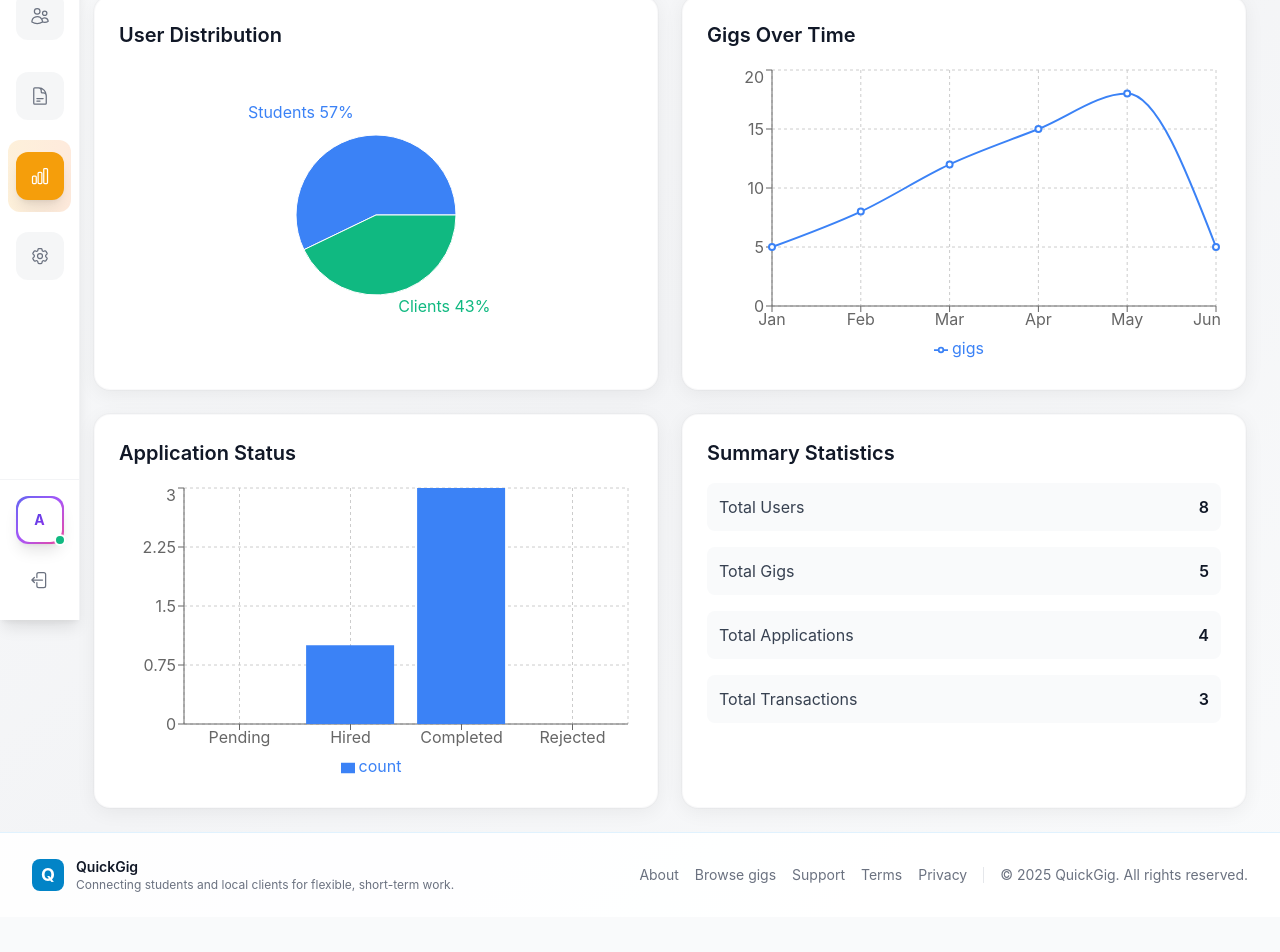
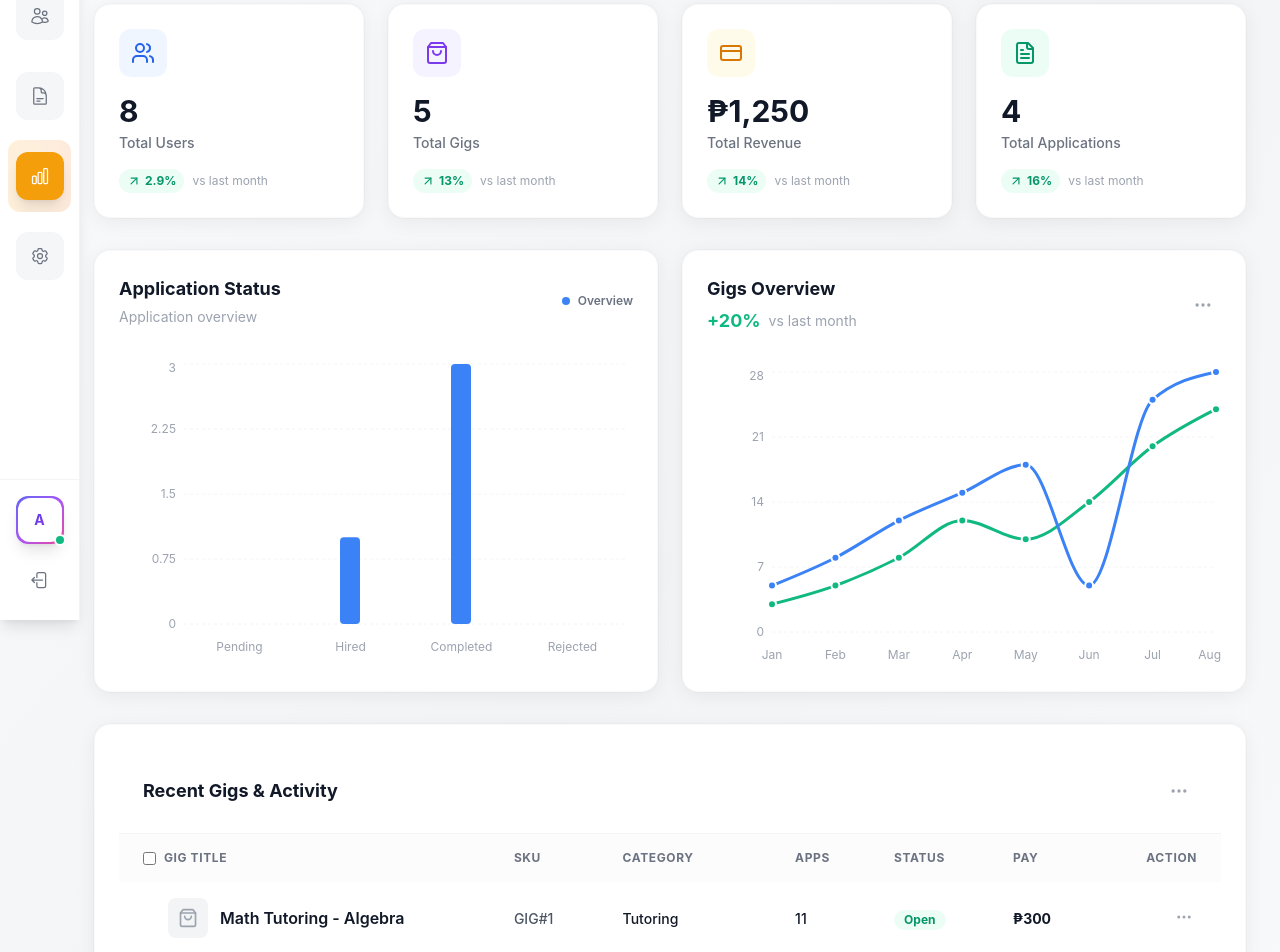
Before and after one commit to Style98k/Capstone, a React (Vite) app in the folder frontend/: page /admin/reports in a window 1280 px wide. Shown: the part 180-1132 px from the top of the page. Before the commit the page ends 1097 px from the top, so only its background shows below. Built offline with nearby package versions, Linux system fonts and the light colour scheme.

Commit message:
updated reports

```diff
--- a/frontend/src/pages/admin/Reports.jsx
+++ b/frontend/src/pages/admin/Reports.jsx
@@ -8,32 +8,70 @@ import {
   Bar,
   LineChart,
   Line,
-  PieChart,
-  Pie,
-  Cell,
   XAxis,
   YAxis,
   CartesianGrid,
   Tooltip,
-  Legend,
   ResponsiveContainer,
 } from 'recharts'
+import {
+  Users,
+  ShoppingBag,
+  FileText,
+  CreditCard,
+  MoreHorizontal,
+  ArrowUpRight,
+  ArrowDownRight,
+  Download,
+  Calendar
+} from 'lucide-react'
+import { useState } from 'react'
 
-const COLORS = ['#3b82f6', '#10b981', '#f59e0b', '#ef4444', '#8b5cf6']
+const StatCard = ({ title, value, icon: Icon, color, trend, trendValue }) => {
+  const colorStyles = {
+    emerald: 'bg-emerald-50 text-emerald-600',
+    violet: 'bg-violet-50 text-violet-600',
+    amber: 'bg-amber-50 text-amber-600',
+    blue: 'bg-blue-50 text-blue-600',
+  }
+
+  const trendColor = trend === 'up' ? 'text-emerald-600 bg-emerald-50' : 'text-rose-600 bg-rose-50'
+  const TrendIcon = trend === 'up' ? ArrowUpRight : ArrowDownRight
+
+  return (
+    <Card className="h-full" hover={true}>
+      <div className="flex flex-col h-full justify-between">
+        <div className={`p-2 w-12 h-12 rounded-xl flex items-center justify-center mb-4 transition-colors duration-300 ${colorStyles[color]}`}>
+          <Icon size={24} />
+        </div>
+        <div>
+          <h3 className="text-3xl font-bold text-gray-900 dark:text-white mb-1">{value}</h3>
+          <p className="text-gray-500 font-medium text-sm">{title}</p>
+        </div>
+        <div className="flex items-center mt-4">
+          <span className={`flex items-center text-xs font-bold px-2 py-1 rounded-full ${trendColor}`}>
+            <TrendIcon size={14} className="mr-1" />
+            {trendValue}
+          </span>
+          <span className="text-gray-400 text-xs ml-2">vs last month</span>
+        </div>
+      </div>
+    </Card>
+  )
+}
 
 export default function Reports() {
-  const userData = [
-    { name: 'Students', value: mockUsers.filter(u => u.role === 'student').length },
-    { name: 'Clients', value: mockUsers.filter(u => u.role === 'client').length },
-  ]
+  const [dateRange] = useState('2/11/20 - 2/11/20')
 
   const gigData = [
-    { month: 'Jan', gigs: 5 },
-    { month: 'Feb', gigs: 8 },
-    { month: 'Mar', gigs: 12 },
-    { month: 'Apr', gigs: 15 },
-    { month: 'May', gigs: 18 },
-    { month: 'Jun', gigs: mockGigs.length },
+    { month: 'Jan', gigs: 5, sales: 3 },
+    { month: 'Feb', gigs: 8, sales: 5 },
+    { month: 'Mar', gigs: 12, sales: 8 },
+    { month: 'Apr', gigs: 15, sales: 12 },
+    { month: 'May', gigs: 18, sales: 10 },
+    { month: 'Jun', gigs: mockGigs.length, sales: 14 },
+    { month: 'Jul', gigs: 25, sales: 20 },
+    { month: 'Aug', gigs: 28, sales: 24 },
   ]
 
   const applicationData = [
@@ -43,105 +81,245 @@ export default function Reports() {
     { status: 'Rejected', count: mockApplications.filter(a => a.status === 'rejected').length },
   ]
 
+  const CustomTooltip = ({ active, payload, label }) => {
+    if (active && payload && payload.length) {
+      return (
+        <div className="bg-white p-4 rounded-xl shadow-xl border border-gray-100">
+          <p className="text-sm font-semibold text-gray-900 mb-2">{label}</p>
+          {payload.map((entry, index) => (
+            <div key={index} className="flex items-center text-sm">
+              <div
+                className="w-2 h-2 rounded-full mr-2"
+                style={{ backgroundColor: entry.color }}
+              />
+              <span className="text-gray-600 capitalize mr-2">{entry.name}:</span>
+              <span className="font-semibold text-gray-900">{entry.value}</span>
+            </div>
+          ))}
+        </div>
+      )
+    }
+    return null
+  }
+
   return (
-    <div className="space-y-6">
-      <div>
-        <h1 className="text-3xl font-bold text-gray-900 dark:text-white">Reports & Analytics</h1>
-        <p className="text-gray-600 dark:text-gray-400 mt-1">
-          Platform statistics and insights
-        </p>
+    <div className="space-y-8 animate-slide-up-fade">
+      {/* Header */}
+      <div className="flex flex-col sm:flex-row justify-between items-start sm:items-center gap-4">
+        <div>
+          <h1 className="text-3xl font-bold text-gray-900 dark:text-white">Reports & Analytics</h1>
+          <p className="text-gray-500 mt-1 font-medium">Platform statistics and insights</p>
+        </div>
+        <div className="flex gap-3">
+          <button className="flex items-center gap-2 px-4 py-2 bg-white border border-gray-200 text-gray-700 rounded-xl hover:bg-gray-50 transition-all text-sm font-semibold shadow-sm hover:translate-y-[-2px]">
+            <Download size={16} />
+            Export
+          </button>
+          <button className="flex items-center gap-2 px-4 py-2 bg-white border border-gray-200 text-gray-700 rounded-xl hover:bg-gray-50 transition-all text-sm font-semibold shadow-sm hover:translate-y-[-2px]">
+            <Calendar size={16} />
+            {dateRange}
+          </button>
+        </div>
       </div>
 
+      {/* Stats Cards */}
+      <div className="grid grid-cols-1 md:grid-cols-2 lg:grid-cols-4 gap-6">
+        <StatCard
+          title="Total Users"
+          value={mockUsers.length}
+          icon={Users}
+          color="blue"
+          trend="up"
+          trendValue="2.9%"
+        />
+        <StatCard
+          title="Total Gigs"
+          value={mockGigs.length}
+          icon={ShoppingBag}
+          color="violet"
+          trend="up"
+          trendValue="13%"
+        />
+        <StatCard
+          title="Total Revenue"
+          value={`₱${mockTransactions.reduce((acc, t) => acc + t.amount, 0).toLocaleString()}`}
+          icon={CreditCard}
+          color="amber"
+          trend="up"
+          trendValue="14%"
+        />
+        <StatCard
+          title="Total Applications"
+          value={mockApplications.length}
+          icon={FileText}
+          color="emerald"
+          trend="up"
+          trendValue="16%"
+        />
+      </div>
+
+      {/* Charts Section */}
       <div className="grid grid-cols-1 lg:grid-cols-2 gap-6">
-        <Card>
-          <h2 className="text-xl font-semibold text-gray-900 dark:text-white mb-4">
-            User Distribution
-          </h2>
-          <ResponsiveContainer width="100%" height={300}>
-            <PieChart>
-              <Pie
-                data={userData}
-                cx="50%"
-                cy="50%"
-                labelLine={false}
-                label={({ name, percent }) => `${name} ${(percent * 100).toFixed(0)}%`}
-                outerRadius={80}
-                fill="#8884d8"
-                dataKey="value"
-              >
-                {userData.map((entry, index) => (
-                  <Cell key={`cell-${index}`} fill={COLORS[index % COLORS.length]} />
-                ))}
-              </Pie>
-              <Tooltip />
-            </PieChart>
-          </ResponsiveContainer>
+        {/* Bar Chart */}
+        <Card className="p-6">
+          <div className="flex justify-between items-center mb-8">
+            <div>
+              <h2 className="text-lg font-bold text-gray-900">Application Status</h2>
+              <div className="text-gray-400 text-sm mt-1">Application overview</div>
+            </div>
+            <div className="flex items-center gap-4">
+              <div className="flex items-center gap-2">
+                <span className="w-2 h-2 rounded-full bg-blue-500"></span>
+                <span className="text-xs font-semibold text-gray-500">Overview</span>
+              </div>
+            </div>
+          </div>
+          <div className="h-[300px] w-full">
+            <ResponsiveContainer width="100%" height="100%">
+              <BarChart data={applicationData} barSize={20}>
+                <CartesianGrid strokeDasharray="3 3" vertical={false} stroke="#f3f4f6" />
+                <XAxis
+                  dataKey="status"
+                  axisLine={false}
+                  tickLine={false}
+                  tick={{ fill: '#9ca3af', fontSize: 12 }}
+                  dy={10}
+                />
+                <YAxis
+                  axisLine={false}
+                  tickLine={false}
+                  tick={{ fill: '#9ca3af', fontSize: 12 }}
+                />
+                <Tooltip content={<CustomTooltip />} cursor={{ fill: '#f9fafb' }} />
+                <Bar dataKey="count" fill="#3b82f6" radius={[4, 4, 4, 4]} />
+              </BarChart>
+            </ResponsiveContainer>
+          </div>
         </Card>
 
-        <Card>
-          <h2 className="text-xl font-semibold text-gray-900 dark:text-white mb-4">
-            Gigs Over Time
-          </h2>
-          <ResponsiveContainer width="100%" height={300}>
-            <LineChart data={gigData}>
-              <CartesianGrid strokeDasharray="3 3" />
-              <XAxis dataKey="month" />
-              <YAxis />
-              <Tooltip />
-              <Legend />
-              <Line type="monotone" dataKey="gigs" stroke="#3b82f6" strokeWidth={2} />
-            </LineChart>
-          </ResponsiveContainer>
-        </Card>
-
-        <Card>
-          <h2 className="text-xl font-semibold text-gray-900 dark:text-white mb-4">
-            Application Status
-          </h2>
-          <ResponsiveContainer width="100%" height={300}>
-            <BarChart data={applicationData}>
-              <CartesianGrid strokeDasharray="3 3" />
-              <XAxis dataKey="status" />
-              <YAxis />
-              <Tooltip />
-              <Legend />
-              <Bar dataKey="count" fill="#3b82f6" />
-            </BarChart>
-          </ResponsiveContainer>
-        </Card>
-
-        <Card>
-          <h2 className="text-xl font-semibold text-gray-900 dark:text-white mb-4">
-            Summary Statistics
-          </h2>
-          <div className="space-y-4">
-            <div className="flex justify-between items-center p-3 bg-gray-50 dark:bg-gray-700/50 rounded-lg">
-              <span className="text-gray-700 dark:text-gray-300">Total Users</span>
-              <span className="font-semibold text-gray-900 dark:text-white">
-                {mockUsers.length}
-              </span>
+        {/* Line Chart */}
+        <Card className="p-6">
+          <div className="flex justify-between items-center mb-8">
+            <div>
+              <h2 className="text-lg font-bold text-gray-900">Gigs Overview</h2>
+              <div className="flex items-center gap-2 mt-1">
+                <span className="text-emerald-500 font-bold text-lg">+20%</span>
+                <span className="text-gray-400 text-sm">vs last month</span>
+              </div>
             </div>
-            <div className="flex justify-between items-center p-3 bg-gray-50 dark:bg-gray-700/50 rounded-lg">
-              <span className="text-gray-700 dark:text-gray-300">Total Gigs</span>
-              <span className="font-semibold text-gray-900 dark:text-white">
-                {mockGigs.length}
-              </span>
-            </div>
-            <div className="flex justify-between items-center p-3 bg-gray-50 dark:bg-gray-700/50 rounded-lg">
-              <span className="text-gray-700 dark:text-gray-300">Total Applications</span>
-              <span className="font-semibold text-gray-900 dark:text-white">
-                {mockApplications.length}
-              </span>
-            </div>
-            <div className="flex justify-between items-center p-3 bg-gray-50 dark:bg-gray-700/50 rounded-lg">
-              <span className="text-gray-700 dark:text-gray-300">Total Transactions</span>
-              <span className="font-semibold text-gray-900 dark:text-white">
-                {mockTransactions.length}
-              </span>
-            </div>
+            <button className="p-2 hover:bg-gray-50 rounded-lg transition-colors">
+              <MoreHorizontal size={20} className="text-gray-400" />
+            </button>
+          </div>
+          <div className="h-[300px] w-full">
+            <ResponsiveContainer width="100%" height="100%">
+              <LineChart data={gigData}>
+                <CartesianGrid strokeDasharray="3 3" vertical={false} stroke="#f3f4f6" />
+                <XAxis
+                  dataKey="month"
+                  axisLine={false}
+                  tickLine={false}
+                  tick={{ fill: '#9ca3af', fontSize: 12 }}
+                  dy={10}
+                />
+                <YAxis
+                  axisLine={false}
+                  tickLine={false}
+                  tick={{ fill: '#9ca3af', fontSize: 12 }}
+                />
+                <Tooltip content={<CustomTooltip />} />
+                <Line
+                  type="monotone"
+                  dataKey="sales"
+                  stroke="#10b981"
+                  strokeWidth={3}
+                  dot={{ r: 4, fill: '#10b981', strokeWidth: 2, stroke: '#fff' }}
+                  activeDot={{ r: 6, strokeWidth: 2, stroke: '#fff' }}
+                />
+                <Line
+                  type="monotone"
+                  dataKey="gigs"
+                  stroke="#3b82f6"
+                  strokeWidth={3}
+                  dot={{ r: 4, fill: '#3b82f6', strokeWidth: 2, stroke: '#fff' }}
+                  activeDot={{ r: 6, strokeWidth: 2, stroke: '#fff' }}
+                />
+              </LineChart>
+            </ResponsiveContainer>
           </div>
         </Card>
       </div>
+
+      {/* Top Selling Product / Recent Gigs Table */}
+      <Card className="overflow-hidden">
+        <div className="p-6 border-b border-gray-100 flex justify-between items-center">
+          <h2 className="text-lg font-bold text-gray-900">Recent Gigs & Activity</h2>
+          <button className="p-2 hover:bg-gray-50 rounded-lg transition-colors">
+            <MoreHorizontal size={20} className="text-gray-400" />
+          </button>
+        </div>
+        <div className="overflow-x-auto">
+          <table className="w-full">
+            <thead>
+              <tr className="text-left bg-gray-50/50">
+                <th className="px-6 py-4 text-xs font-bold text-gray-500 uppercase tracking-wider">
+                  <div className="flex items-center gap-2">
+                    <input type="checkbox" className="rounded border-gray-300 text-blue-600 focus:ring-blue-500" />
+                    Gig Title
+                  </div>
+                </th>
+                <th className="px-6 py-4 text-xs font-bold text-gray-500 uppercase tracking-wider">SKU</th>
+                <th className="px-6 py-4 text-xs font-bold text-gray-500 uppercase tracking-wider">Category</th>
+                <th className="px-6 py-4 text-xs font-bold text-gray-500 uppercase tracking-wider">Apps</th>
+                <th className="px-6 py-4 text-xs font-bold text-gray-500 uppercase tracking-wider">Status</th>
+                <th className="px-6 py-4 text-xs font-bold text-gray-500 uppercase tracking-wider">Pay</th>
+                <th className="px-6 py-4 text-xs font-bold text-gray-500 uppercase tracking-wider text-right">Action</th>
+              </tr>
+            </thead>
+            <tbody className="divide-y divide-gray-100">
+              {mockGigs.slice(0, 5).map((gig) => (
+                <tr key={gig.id} className="hover:bg-gray-50/80 transition-colors group">
+                  <td className="px-6 py-4">
+                    <div className="flex items-center gap-3">
+                      <input type="checkbox" className="rounded border-gray-300 text-blue-600 focus:ring-blue-500 opacity-0 group-hover:opacity-100 transition-opacity" />
+                      <div className="w-10 h-10 rounded-lg bg-gray-100 flex items-center justify-center text-gray-500">
+                        <ShoppingBag size={20} className="text-gray-400" />
+                      </div>
+                      <span className="font-semibold text-gray-900">{gig.title}</span>
+                    </div>
+                  </td>
+                  <td className="px-6 py-4">
+                    <span className="text-sm text-gray-600 font-medium">{gig.id.toUpperCase().replace('_', '#')}</span>
+                  </td>
+                  <td className="px-6 py-4">
+                    <span className="text-sm text-gray-900 font-medium">{gig.category}</span>
+                  </td>
+                  <td className="px-6 py-4">
+                    <span className="text-sm text-gray-900 font-medium">
+                      {Math.floor(Math.random() * 50) + 5}
+                    </span>
+                  </td>
+                  <td className="px-6 py-4">
+                    <span className={`inline-flex items-center px-2.5 py-0.5 rounded-full text-xs font-bold capitalize
+                      ${gig.status === 'open' ? 'bg-emerald-50 text-emerald-600' :
+                        gig.status === 'hired' ? 'bg-blue-50 text-blue-600' : 'bg-gray-50 text-gray-600'}`}>
+                      {gig.status}
+                    </span>
+                  </td>
+                  <td className="px-6 py-4">
+                    <span className="text-sm font-bold text-gray-900">₱{gig.pay}</span>
+                  </td>
+                  <td className="px-6 py-4 text-right">
+                    <button className="p-1 hover:bg-gray-100 rounded-full transition-colors text-gray-400 hover:text-gray-600">
+                      <MoreHorizontal size={18} />
+                    </button>
+                  </td>
+                </tr>
+              ))}
+            </tbody>
+          </table>
+        </div>
+      </Card>
     </div>
   )
 }
```
